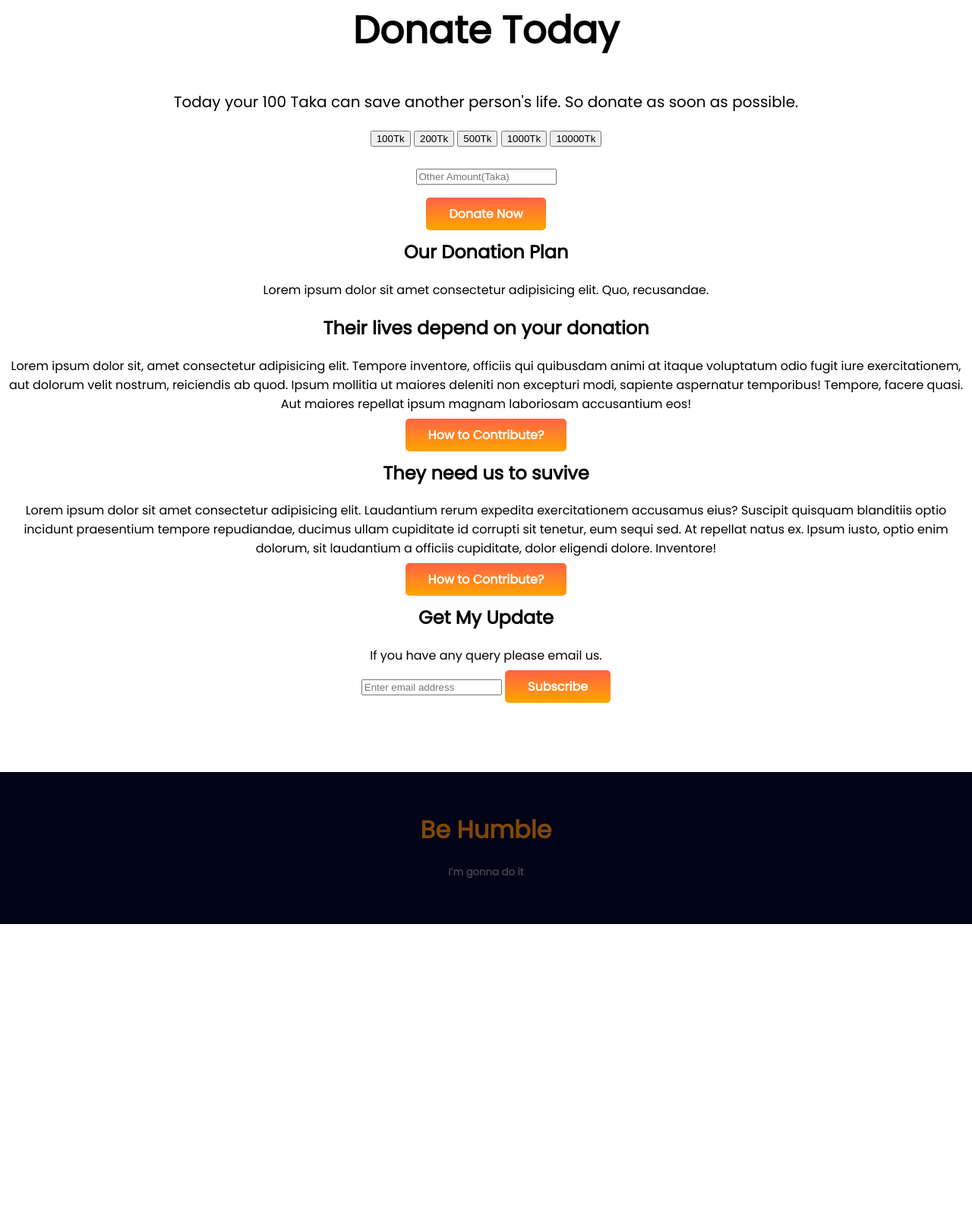
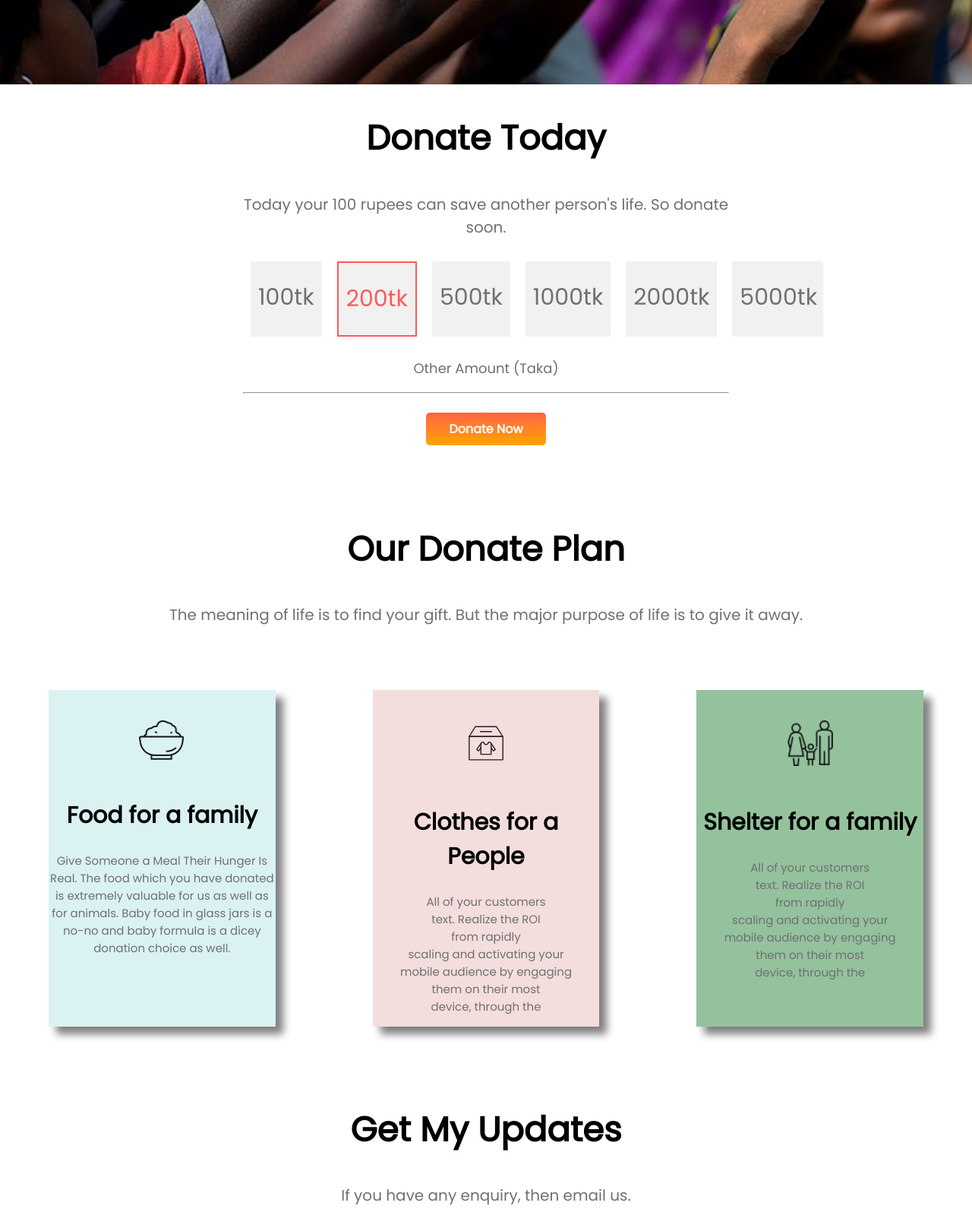
Before and after one commit to AshrafRahi/Succor, a plain HTML site: page index.html in a window 1280 px wide. Shown: the part 839-2430 px from the top of the page at 76% size. Before the commit the page ends 2055 px from the top, so only its background shows below. Drawn offline with Linux system fonts and the light colour scheme.

Commit message:
second commit

```diff
--- a/index.html
+++ b/index.html
@@ -11,62 +11,75 @@
     <link href="https://fonts.googleapis.com/css2?family=Poppins&display=swap" rel="stylesheet">
 </head>
 <body>
-    <section class="header">
-    <div class="first-part">
+    <section>
+    <div class="first-part h_bg">
             <h1 id="heading">Let’s Help Those Who Are
                 More In Need</h1>
-                <p id="moto">Let's stand by the flood victims</p>
-                <a class="link-button" target="_blank" href="">Donate Now</a>
+                <p class="para">Let's stand by the flood victims</p>
+                <a class="link-button" target="_blank" href="">Donaten Now</a>
     </div>
     </section>
-    <section class="second-part">
-        <h1 class="second-heading">Donate Today</h1>
-        <p id="moto1">Today your 100 Taka can save another person's life. So donate as soon as possible.</p>
-        <div class="donation_field">
-            <input type="submit" value="100Tk">
-            <span><input type="submit" value="200Tk"></span>
-            <input type="submit" value="500Tk">
-            <input type="submit" value="1000Tk">
-            <input type="submit" value="10000Tk">
-        </div><br>
-        <div class="donate-text">
-            <input type="text" placeholder="Other Amount(Taka)">
-        </div><br>
-        <div>
-            <a class="link-button" target="_blank" href="">Donate Now</a>
+    <section>
+        <div class="second-part">
+            <h2>Donate Today</h2>
+            <p class="para1">
+                Today your 100 rupees can save another person's life. So donate soon.
+            </p>
+            <div class="container">
+              <div class="taka">100tk</div>
+              <div class="taka1">200tk</div>
+              <div class="taka">500tk</div>
+              <div class="taka">1000tk</div>
+              <div class="taka">2000tk</div>
+              <div class="taka">5000tk</div>
+            </div>
+            <div class="text-footer">
+              <p>Other Amount (Taka)</p>
+              <hr />
+            </div>
+          </div><br>
+          <a class="link-button" target="_blank" href="">Donate Now</a>
+        </section>
+      <br><br><br>
+    <section>
+    <div class="third-part">
+        <h2>Our Donate Plan</h2>
+        <p class="para2">The meaning of life is to find your gift. But the major purpose of life is to give it away.</p>
+    </div>
         </div>
     </section>
-    <section>
-        <h1>Our Donation Plan</h1>
-        <p>Lorem ipsum dolor sit amet consectetur adipisicing elit. Quo, recusandae.</p>
-    </section>
-    <section>
-        <h1>Their lives depend on
-            your donation</h1>
-            <p>Lorem ipsum dolor sit, amet consectetur adipisicing elit. Tempore inventore, officiis qui quibusdam animi at itaque voluptatum odio fugit iure exercitationem, aut dolorum velit nostrum, reiciendis ab quod. Ipsum mollitia ut maiores deleniti non excepturi modi, sapiente aspernatur temporibus! Tempore, facere quasi. Aut maiores repellat ipsum magnam laboriosam accusantium eos!</p>
-            <a class="link-button" target="_blank" href="">How to Contribute?</a>
-    </section>
-    <section>
-        <h1>They need us
-            to suvive</h1>
-            <p>Lorem ipsum dolor sit amet consectetur adipisicing elit. Laudantium rerum expedita exercitationem accusamus eius? Suscipit quisquam blanditiis optio incidunt praesentium tempore repudiandae, ducimus ullam cupiditate id corrupti sit tenetur, eum sequi sed. At repellat natus ex. Ipsum iusto, optio enim dolorum, sit laudantium a officiis cupiditate, dolor eligendi dolore. Inventore!</p>
-            <a class="link-button" target="_blank" href="">How to Contribute?</a>
-    </section>
-    <section class="update">
-        <div>
-            <h1>Get My Update</h1>
-            <p>If you have any query please email us.</p>
+    <section class="expoloar">
+        <div class="container1">
+            <img src="icons/food.png" alt="Food">
+              <h1  class="container1_heading">Food for a family</h1>
+            <p class="para3">Give Someone a Meal Their Hunger Is Real. The food which you have donated is extremely valuable for us as well as for animals. Baby food in glass jars is a no-no and baby formula is a dicey donation choice as well.</p>
         </div>
-        <div class="input">
-            <input type="text" placeholder="Enter email address">
-            <a class="link-button" target="_blank" href="">Subscribe</a>
+        <div class="container2">
+            <img src="icons/clothes.svg" alt="Clothes">
+            <h1  class="container1_heading">Clothes for a People</h1>
+            <p class="para3">All of your customers<br> text. Realize the ROI <br>from rapidly<br> scaling and activating your<br>
+                mobile audience by engaging<br> them on their most <br> device, through the</p>
+        </div>
+        <div class="container3">
+            <img src="icons/shelter.png" alt="Shelter">
+            <h1 class="container1_heading">Shelter for a family</h1>
+            <p class="para3">All of your customers<br> text. Realize the ROI <br>from rapidly<br> scaling and activating your<br>
+                mobile audience by engaging<br> them on their most <br> device, through the</p>
         </div>
     </section>
+    <section class="fifth-part">
+        <h1>Get My Updates</h1>
+        <p class="para4">If you have any enquiry, then email us.</p>
+        <div class="update-part">
+            <input type="Email" placeholder="Email">
+            <input type="button" value="Subscribe">
+        </div>
 
+    </section><br>
     <footer>
         <div class="foot">
             <div class="end">
-                <h1 id="humble">Be Humble</h1>
+                <h1 class="foot-heading"">Be Humble</h1>
                 <h5>I’m gonna do it</h5>
             </div>
         </div>
--- a/style.css
+++ b/style.css
@@ -1,24 +1,24 @@
-body{
+body {
     font-family: 'Poppins', sans-serif;
     margin: 0%;
 }
-section{
+section {
     text-align: center;
 }
-.header{
+.h_bg {
     background-image: url("Images/donation13.jpg");
     background-repeat: no-repeat;
-    height: 100vh;
+    height: 450px;
     background-position: center;
     background-size: cover;
 }
-#heading{
+#heading {
    font-size: 50px;
 }
-#moto{
+.para{
     font-size: 30px;
 }
-.link-button{
+.link-button {
     font-weight: 700;
     color: white;
     text-decoration: none;
@@ -26,28 +26,112 @@ section{
     padding: 10px 30px;
     border-radius: 5px;
 }
-.first-part{
-    padding: 200px;
+.first-part {
+    padding: 250px;
     color: white;
 }
-.second-heading{
-    font-size: 50px;
+.second-part {
+    font-size: 30px;
+    margin-left: 25%;
+    margin-right: 25%;
 }
-#moto1{
+.para1 {
     font-size: 20px;
+    color: #707070;
 }
-.donation-field{
-
+.container {
+    display: flex;
+    flex-wrap: nowrap;
 }
-.donation_field_input_span {
-    border: 2px solid red;
-    width: 300px;
+.taka {
+    background-color: #ffeeee;
+    color: #707070;
     padding: 10px;
-    border-radius: 8px;
-    background: lightsalmon;
-    color: #fff;
 }
-
+.taka1 {
+    background-color: #ffeeee;
+    padding: 10px;
+    color: #ff5959;
+    border: 2px solid #ff5959;
+}
+.container > div {
+    background-color: #f1f1f1;
+    width: 100px;
+    margin: 10px;
+    line-height: 75px;
+    font-size: 30px;
+}
+.text-footer {
+    text-align: center;
+    font-size: 18px;
+    color: #707070;
+}
+.third-part{
+    font-size: 30px;
+}
+.para2 {
+    font-size: 20px;
+    color: #707070;
+}
+.expoloar {
+    display: flex;
+    width: 100%;
+}
+.para3 {
+    font-size: 15px;
+    color: #707070;
+}
+.container1 {
+    width: 40%;
+    margin: 5%;
+    box-shadow: 10px 10px 10px gray;
+    background-color: rgb(219, 242, 242);
+}
+.container1 img {
+    margin-top: 20px;
+    width: 60px;
+    padding: 20px;
+}
+.container1_heading {
+    font-size: 30px;
+}
+.container2 {
+    width: 40%;
+    margin: 5%;
+    box-shadow: 10px 10px 10px gray;
+    background-color: rgb(244, 221, 221);
+}
+.container2 img {
+    margin-top: 20px;
+    width: 60px;
+    padding: 20px;
+}
+.container3 {
+    width: 40%;
+    margin: 5%;
+    box-shadow: 10px 10px 10px gray;
+    background-color: rgb(147, 194, 157);
+}
+.container3 img {
+    margin-top: 20px;
+    width: 60px;
+    padding: 20px;
+}
+.fifth-part{
+    font-size: 30px;
+}
+.para4 {
+    text-align: center;
+    font-size: 20px;
+    color: #707070;
+}
+.update-part{
+    background-color: #FFFDD0;
+    margin-left: 350px;
+    margin-right: 350px;
+    padding: 80px;
+    border-radius: 5px;
+}
 footer{
     background-color: #010316;
     width: 100%;
@@ -65,6 +149,6 @@ footer .foot{
 .end{
     opacity: 0.5;
 }
-#humble{
+.foot-heading{
     color: darkorange;
 }
```
Also changed, not shown: icons/clothes.svg (added), icons/food.png (added), icons/shelter.png (added), images/donation4.jpg (deleted), 1 other file.
